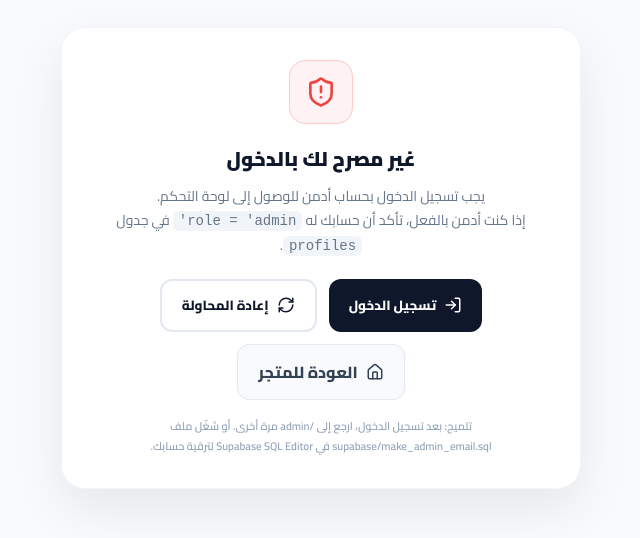
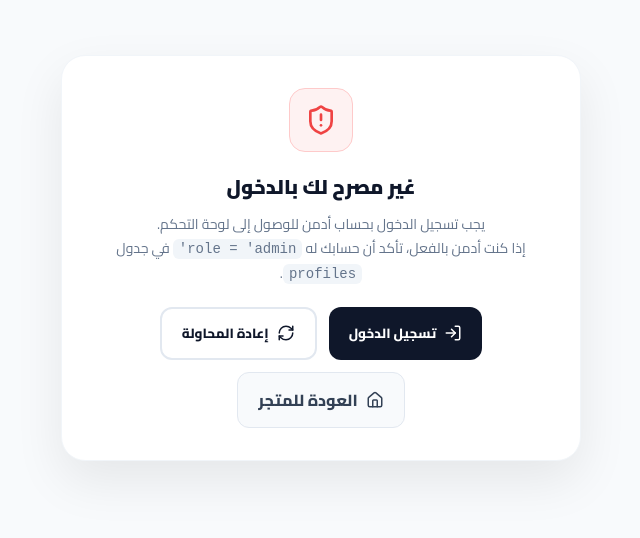
Before and after one commit to A7med3ssam52/almossadstore, a React (Vite) app: page /admin in a window 1280 px wide. Shown: the part 142-680 px from the top of the page, without its empty margins (319-959 px from the left). Built offline with nearby package versions, Linux system fonts and the light colour scheme; no server answers.

Commit message:
chore: remove hint paragraph from AdminRoute denied UI

```diff
--- a/src/components/Admin/AdminRoute.jsx
+++ b/src/components/Admin/AdminRoute.jsx
@@ -54,9 +54,6 @@ const AdminRoute = () => {
                         <Home size={18} /> العودة للمتجر
                     </Link>
                 </div>
-                <p style={{ marginTop: '16px', fontSize: '11px', color: '#94a3b8', fontWeight: 600 }}>
-                    تلميح: بعد تسجيل الدخول، ارجع إلى /admin مرة أخرى. أو شغّل ملف supabase/make_admin_email.sql في Supabase SQL Editor لترقية حسابك.
-                </p>
             </div>
         </div>
     );
```
